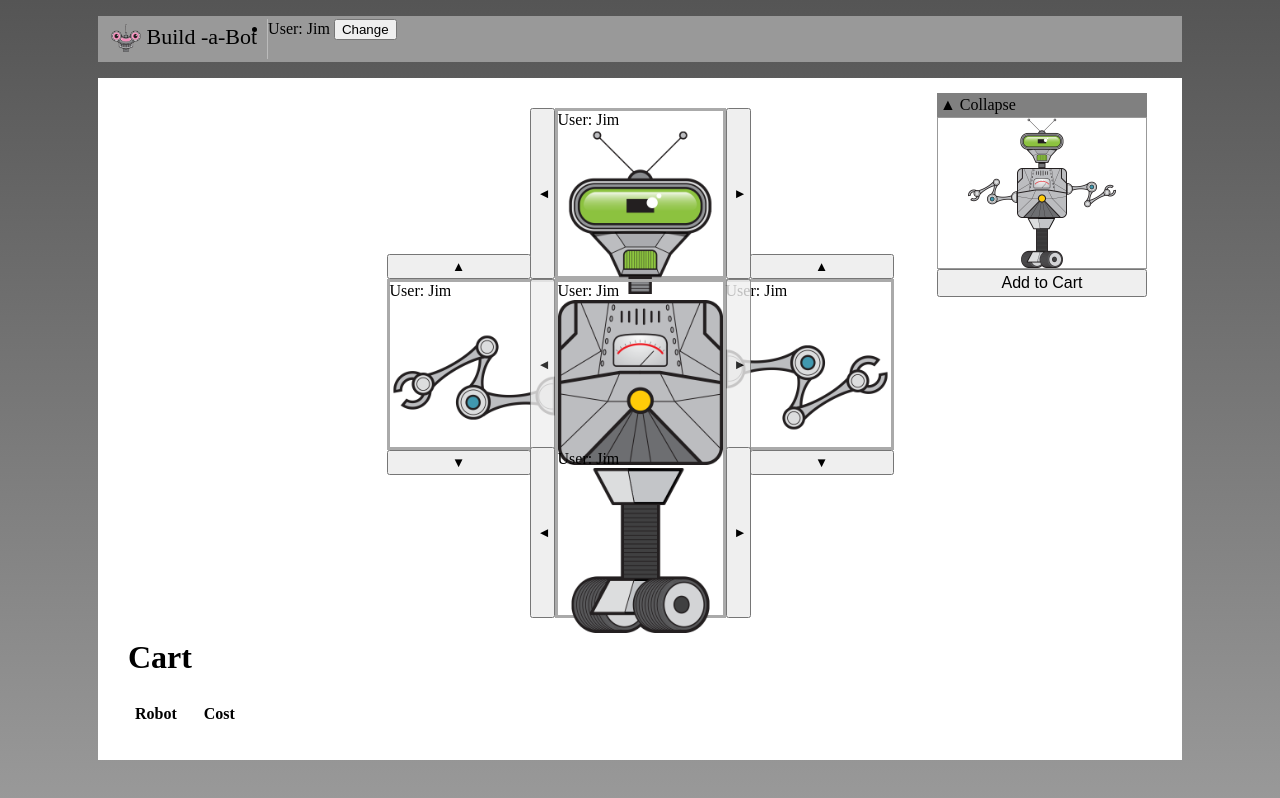
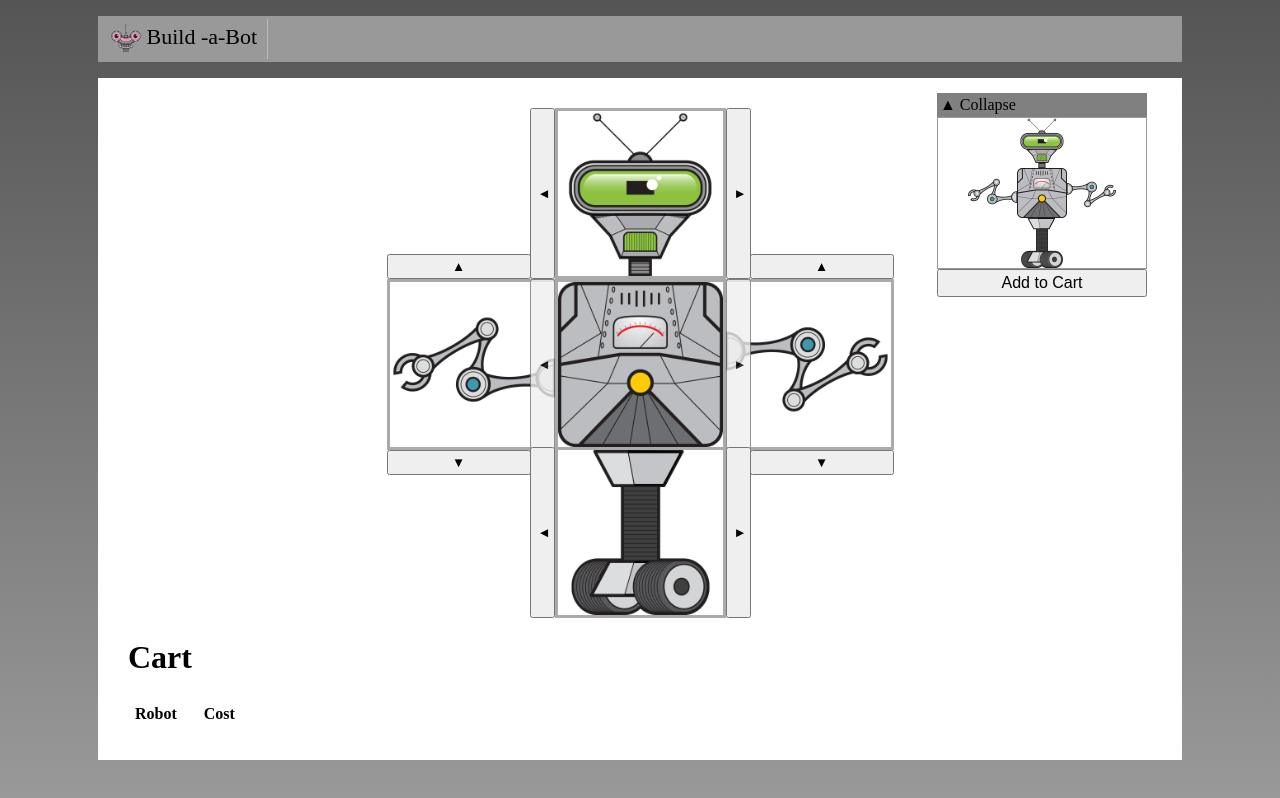
Before and after one commit to blitz-de/vue-course, a Vue app: page / in a window 1280 px wide. Built offline with nearby package versions, Linux system fonts and the light colour scheme.

Commit message:
deleted unncessary functionalities from part2

```diff
--- a/src/App.vue
+++ b/src/App.vue
@@ -5,10 +5,6 @@
         <li class="nav-item">
           <img class="logo" src="./assets/build-a-bot-logo.png"/>
           Build -a-Bot
-        </li>
-        <li>
-          User: {{user.userName}}
-          <button @click="changeUserName()">Change</button>
         </li>
       </ul>
     </nav>
@@ -29,21 +25,6 @@ export default {
   components: {
     RobotBuilder,
     // Search,
-  },
-  data() {
-    return {
-      user: { userName: 'Jim' },
-    };
-  },
-  provide() {
-    return {
-      user: this.user,
-    };
-  },
-  methods: {
-    changeUserName() {
-      this.user.userName = 'Fred';
-    },
   },
 
 };
```
Also changed, not shown: src/build/PartSelector.vue.
